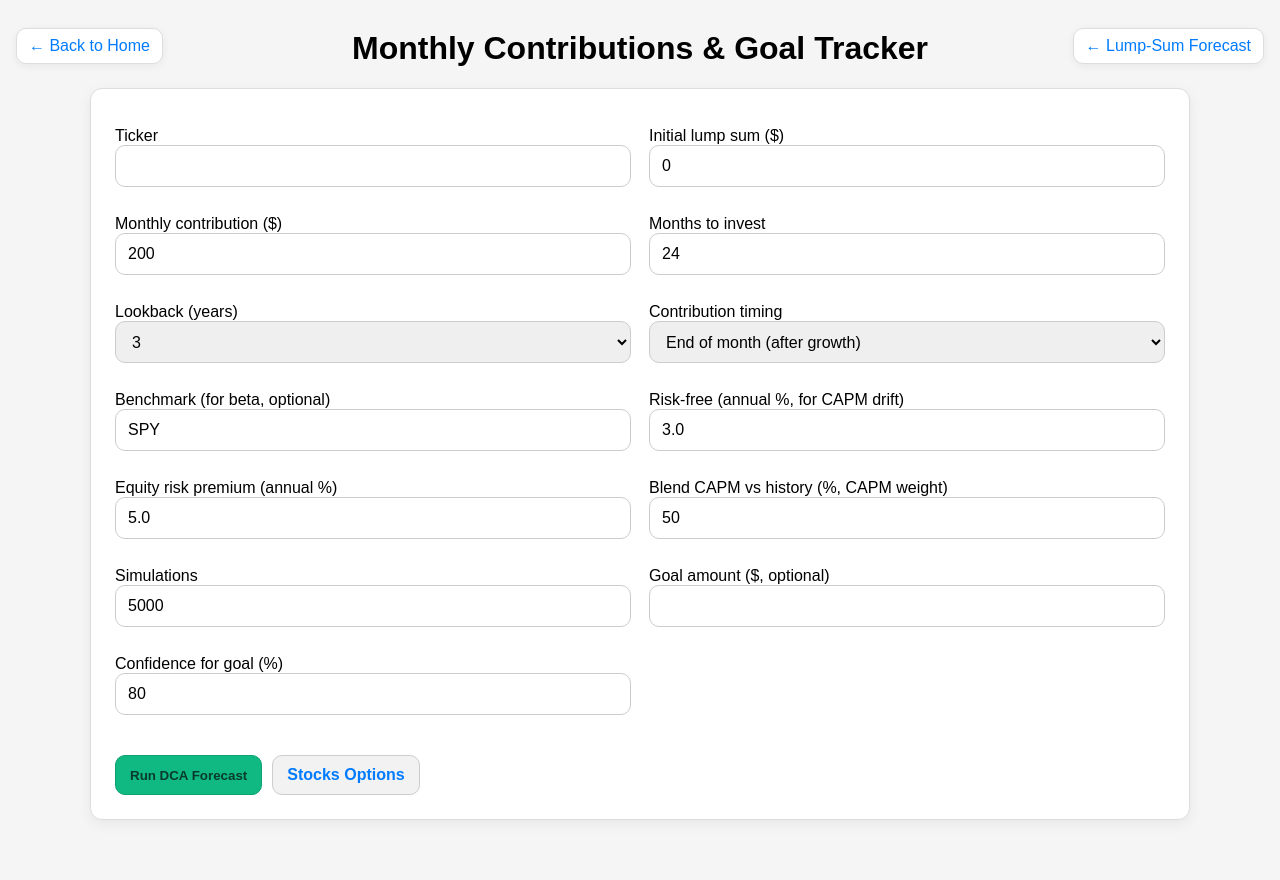
After one commit to worthingtontercero/know_your_investment, a Flask app: page /stocks/dca in a window 1280 px wide. The commit adds this page. Run offline with Flask 3, Linux system fonts and the light colour scheme.

Commit message:
added contributions forecast page 08/12

```diff
--- a/app.py
+++ b/app.py
@@ -155,6 +155,95 @@ def compute_stock_forecast(
         },
     }
 
+def compute_dca_forecast(
+    ticker: str,
+    initial: float,
+    monthly: float,
+    months: int,
+    lookback_years: int = 3,
+    benchmark: str = "SPY",
+    rf_annual: float = 0.03,
+    erp_annual: float = 0.05,
+    capm_weight: float = 0.5,
+    sims: int = 5000,
+    timing: str = "EOM",
+    goal: float | None = None,
+    target_conf: float = 0.80,
+):
+    # Historical monthly returns (simple + log) for drift/vol
+    r_stock, lr_stock = _monthly_series(ticker, lookback_years)
+    if r_stock is None:
+        return None
+
+    m_log_hist = float(np.mean(lr_stock))
+    s_log_hist = float(np.std(lr_stock, ddof=1))
+
+    beta_val = None
+    if benchmark:
+        r_bench, _ = _monthly_series(benchmark, lookback_years)
+        if r_bench is not None:
+            beta_val = _estimate_beta(r_stock, r_bench)
+
+    # Monthly CAPM expectation → log mean
+    rf_m  = (1.0 + rf_annual) ** (1.0/12.0) - 1.0
+    erp_m = (1.0 + erp_annual) ** (1.0/12.0) - 1.0
+    e_capm_m = rf_m + (beta_val if beta_val is not None else 1.0) * erp_m
+    m_log_capm = float(np.log1p(e_capm_m))
+
+    # Blend drift; keep historical volatility
+    w = float(np.clip(capm_weight, 0.0, 1.0))
+    m_log = w * m_log_capm + (1.0 - w) * m_log_hist
+    s_log = s_log_hist
+
+    n = max(1, int(months))
+    sims = max(100, int(sims))
+    rng = np.random.default_rng()
+    lr_paths = rng.normal(loc=m_log, scale=s_log, size=(sims, n))
+    gf = np.exp(lr_paths)                  # growth factors per month
+    total = gf.prod(axis=1)                # growth of $1 over n months
+    cumprod_fwd = gf.cumprod(axis=1)
+
+    if timing.upper() == "BOM":
+        # contribution grows from month t (including that month)
+        denom = np.concatenate([np.ones((sims, 1)), cumprod_fwd[:, :-1]], axis=1)
+        S = (total[:, None] / denom).sum(axis=1)
+        mode = "BOM"
+    else:
+        # contribution added after month t growth (end-of-month)
+        S = (total[:, None] / cumprod_fwd).sum(axis=1)
+        mode = "EOM"
+
+    fv = initial * total + monthly * S
+    p05, p25, p50, p75, p95 = np.percentile(fv, [5, 25, 50, 75, 95])
+
+    prob_goal = None
+    required_monthly = None
+    if goal is not None and goal > 0:
+        prob_goal = float(np.mean(fv >= goal))
+        # For each path, the monthly needed to hit goal: (goal - initial*total) / S
+        req = (goal - initial * total) / S
+        req = np.maximum(0.0, req)  # no negative requirement
+        tc = float(np.clip(target_conf, 0.0, 0.999))
+        required_monthly = float(np.quantile(req, tc))
+
+    invested = float(initial + monthly * n)
+
+    return {
+        "ticker": ticker,
+        "lookback": lookback_years,
+        "count": int(len(r_stock)),
+        "timing": mode,
+        "beta": {"bench": benchmark if benchmark else None, "value": beta_val},
+        "forecast": {
+            "fv_p05": float(p05), "fv_p25": float(p25), "fv_p50": float(p50),
+            "fv_p75": float(p75), "fv_p95": float(p95),
+            "prob_goal": prob_goal,
+            "required_monthly": required_monthly,
+        },
+        "invested": invested,
+        "conf": int(round(target_conf * 100)),
+    }
+
 # =============== Routes ===============
 
 @app.route("/")
@@ -169,6 +258,100 @@ def bonds():
 def stocks_home():
     # Hub page with buttons to the sub-tools
     return render_template("stocks_home.html")
+
+@app.route("/stocks/correlation", methods=["GET", "POST"])
+def stocks_correlation():
+    ctx = {"form": {"lookback": 3, "freq": "M"}, "result": None, "error": None}
+
+    if request.method == "POST":
+        raw = (request.form.get("tickers") or "").upper()
+        tickers = [t for t in {tok.strip(", ").strip() for tok in raw.replace(",", " ").split()} if t]
+        lookback = int(request.form.get("lookback") or 3)
+        freq = (request.form.get("freq") or "M").upper()
+
+        ctx["form"] = {"tickers": ", ".join(tickers), "lookback": lookback, "freq": freq}
+
+        if len(tickers) < 2:
+            ctx["error"] = "Please enter at least two tickers."
+            return render_template("stocks_correlation.html", **ctx)
+
+        try:
+            res = compute_correlation_matrix(tickers, lookback_years=lookback, freq=freq)
+            if res is None:
+                ctx["error"] = "Could not compute correlations (insufficient overlapping data)."
+            else:
+                ctx["result"] = res
+        except Exception as e:
+            ctx["error"] = f"Error: {e}"
+
+    return render_template("stocks_correlation.html", **ctx)
+
+
+def compute_correlation_matrix(tickers, lookback_years=3, freq="M"):
+    """
+    Returns dict with tickers, correlation matrix (list of lists),
+    simple stats, and a CSS class heatmap for each cell.
+    """
+    end = pd.Timestamp.today(tz="UTC").normalize()
+    start = end - pd.DateOffset(years=lookback_years, months=1)
+
+    frames = []
+    for t in tickers:
+        df = yf.download(t, start=start, end=end, auto_adjust=True, progress=False, threads=False)
+        if df is None or df.empty:
+            continue
+        close = df["Close"].copy()
+        if freq.upper() == "M":
+            close = close.resample("M").last()
+        # simple returns
+        r = close.pct_change().dropna()
+        r.name = t
+        frames.append(r)
+
+    if not frames:
+        return None
+
+    rets = pd.concat(frames, axis=1, join="inner").dropna()
+    if rets.shape[1] < 2 or rets.shape[0] < 6:
+        return None
+
+    corr = rets.corr()
+
+    # Stats over off-diagonal values
+    n = corr.shape[0]
+    mask_offdiag = ~np.eye(n, dtype=bool)
+    vals = corr.where(mask_offdiag).stack()
+    avg_pair = float(vals.mean()) if len(vals) else None
+    min_pair = float(vals.min()) if len(vals) else None
+    max_pair = float(vals.max()) if len(vals) else None
+
+    # Discrete class buckets (negative -> red, near 0 -> white, positive -> green)
+    def bucket_class(c):
+        c = float(max(-1.0, min(1.0, c)))
+        if c <= -0.75:    return "cneg3"
+        elif c <= -0.40:  return "cneg2"
+        elif c <= -0.10:  return "cneg1"
+        elif c <  0.10:   return "czero"
+        elif c <  0.40:   return "cpos1"
+        elif c <  0.75:   return "cpos2"
+        else:             return "cpos3"
+
+    matrix_vals = corr.values.tolist()
+    class_matrix = [[bucket_class(v) for v in row] for row in corr.values]
+
+    title = f"{'Daily' if freq.upper()=='D' else 'Monthly'} return correlations — {lookback_years}y lookback"
+
+    return {
+        "title": title,
+        "tickers": list(corr.columns),
+        "matrix": matrix_vals,
+        "class_matrix": class_matrix,
+        "avg_pairwise": avg_pair,
+        "min_pair": min_pair,
+        "max_pair": max_pair,
+        "periods": int(rets.shape[0]),
+    }
+
 
 @app.route("/stocks/trailing", methods=["GET", "POST"])
 def stocks_trailing():
@@ -204,6 +387,50 @@ def stocks_trailing():
 
     # This still uses your existing template file:
     return render_template("stocks.html", **ctx)
+
+@app.route("/stocks/dca", methods=["GET", "POST"])
+def stocks_dca():
+    ctx = {"form": {"months": 24, "lookback": 3, "timing": "EOM",
+                    "rf": 3.0, "erp": 5.0, "blend": 50, "sims": 5000,
+                    "benchmark": "SPY"},
+           "result": None, "error": None}
+
+    if request.method == "POST":
+        ticker   = (request.form.get("ticker") or "").upper().strip()
+        initial  = float(request.form.get("initial") or 0)
+        monthly  = float(request.form.get("monthly") or 0)
+        months   = int(float(request.form.get("months") or 0))
+        lookback = int(request.form.get("lookback") or 3)
+        timing   = (request.form.get("timing") or "EOM").upper()
+        bench    = (request.form.get("benchmark") or "SPY").upper().strip() or "SPY"
+        rf_ann   = float(request.form.get("rf") or 3.0) / 100.0
+        erp_ann  = float(request.form.get("erp") or 5.0) / 100.0
+        blend    = float(request.form.get("blend") or 50) / 100.0
+        sims     = int(float(request.form.get("sims") or 5000))
+        goal     = request.form.get("goal")
+        conf     = float(request.form.get("conf") or 80) / 100.0
+        goal_val = float(goal) if goal not in (None, "",) else None
+
+        ctx["form"] = {"ticker": ticker, "initial": initial, "monthly": monthly,
+                       "months": months, "lookback": lookback, "timing": timing,
+                       "benchmark": bench, "rf": rf_ann*100, "erp": erp_ann*100,
+                       "blend": int(blend*100), "sims": sims, "goal": goal_val, "conf": int(conf*100)}
+
+        try:
+            res = compute_dca_forecast(
+                ticker=ticker, initial=initial, monthly=monthly, months=months,
+                lookback_years=lookback, benchmark=bench,
+                rf_annual=rf_ann, erp_annual=erp_ann, capm_weight=blend,
+                sims=sims, timing=timing, goal=goal_val, target_conf=conf
+            )
+            if res is None:
+                ctx["error"] = f"Could not run forecast for '{ticker}'."
+            else:
+                ctx["result"] = res
+        except Exception as e:
+            ctx["error"] = f"Error: {e}"
+
+    return render_template("stocks_dca.html", **ctx)
 
 
 @app.route("/stocks/forecast", methods=["GET", "POST"])
--- a/static/style.css
+++ b/static/style.css
@@ -196,3 +196,13 @@ input[type="number"] {
 .glossary dt { font-weight: 700; }
 .glossary dd { margin: 4px 0 12px 0; }
 .glossary code { background:#f6f6f6; border:1px solid #eaeaea; border-radius:6px; padding:1px 6px; }
+/* Correlation heatmap buckets */
+.matrix td.cneg3 { background: #ffd0d0; } /* <= -0.75 strong negative */
+.matrix td.cneg2 { background: #ffe0e0; } /* -0.75 .. -0.40 */
+.matrix td.cneg1 { background: #fff0f0; } /* -0.40 .. -0.10 */
+.matrix td.czero { background: #ffffff; } /* -0.10 ..  0.10 */
+.matrix td.cpos1 { background: #f0fff0; } /*  0.10 ..  0.40 */
+.matrix td.cpos2 { background: #e0ffe0; } /*  0.40 ..  0.75 */
+.matrix td.cpos3 { background: #d0ffd0; } /* >= 0.75 strong positive */
+
+.corner-right { right: 16px; left: auto; }
--- /dev/null
+++ b/templates/stocks_dca.html
@@ -0,0 +1,140 @@
+<!DOCTYPE html>
+<html lang="en">
+<head>
+  <meta charset="UTF-8"/>
+  <meta name="viewport" content="width=device-width, initial-scale=1.0"/>
+  <title>DCA & Goal Tracker — Know Your Investment</title>
+  <link rel="stylesheet" href="{{ url_for('static', filename='style.css') }}">
+</head>
+<body>
+  <a class="back back-top" href="/">← Back to Home</a>
+  <a class="back back-top corner-right" href="{{ url_for('stocks_forecast') }}">← Lump-Sum Forecast</a>
+  <h1>Monthly Contributions & Goal Tracker</h1>
+
+  <div class="container">
+    <form method="POST" class="grid">
+      <div class="row">
+        <label class="label" for="ticker">Ticker</label>
+        <input id="ticker" name="ticker" class="input" value="{{ form.ticker or '' }}" required>
+      </div>
+
+      <div class="row">
+        <label class="label" for="initial">Initial lump sum ($)</label>
+        <input id="initial" name="initial" class="input" type="number" step="1" value="{{ form.initial or 0 }}">
+      </div>
+
+      <div class="row">
+        <label class="label" for="monthly">Monthly contribution ($)</label>
+        <input id="monthly" name="monthly" class="input" type="number" step="1" value="{{ form.monthly or 200 }}" required>
+      </div>
+
+      <div class="row">
+        <label class="label" for="months">Months to invest</label>
+        <input id="months" name="months" class="input" type="number" step="1" value="{{ form.months or 24 }}" required>
+      </div>
+
+      <div class="row">
+        <label class="label" for="lookback">Lookback (years)</label>
+        <select id="lookback" name="lookback" class="select">
+          <option value="3"  {% if form.lookback==3 %}selected{% endif %}>3</option>
+          <option value="5"  {% if form.lookback==5 %}selected{% endif %}>5</option>
+          <option value="10" {% if form.lookback==10 %}selected{% endif %}>10</option>
+        </select>
+      </div>
+
+      <div class="row">
+        <label class="label" for="timing">Contribution timing</label>
+        <select id="timing" name="timing" class="select">
+          <option value="EOM" {% if form.timing=='EOM' %}selected{% endif %}>End of month (after growth)</option>
+          <option value="BOM" {% if form.timing=='BOM' %}selected{% endif %}>Beginning of month (before growth)</option>
+        </select>
+      </div>
+
+      <div class="row">
+        <label class="label" for="benchmark">Benchmark (for beta, optional)</label>
+        <input id="benchmark" name="benchmark" class="input" value="{{ form.benchmark or 'SPY' }}">
+      </div>
+
+      <div class="row">
+        <label class="label" for="rf">Risk-free (annual %, for CAPM drift)</label>
+        <input id="rf" name="rf" class="input" type="number" step="0.01" value="{{ form.rf or 3.0 }}">
+      </div>
+
+      <div class="row">
+        <label class="label" for="erp">Equity risk premium (annual %)</label>
+        <input id="erp" name="erp" class="input" type="number" step="0.01" value="{{ form.erp or 5.0 }}">
+      </div>
+
+      <div class="row">
+        <label class="label" for="blend">Blend CAPM vs history (%, CAPM weight)</label>
+        <input id="blend" name="blend" class="input" type="number" step="1" value="{{ form.blend or 50 }}">
+      </div>
+
+      <div class="row">
+        <label class="label" for="sims">Simulations</label>
+        <input id="sims" name="sims" class="input" type="number" step="100" value="{{ form.sims or 5000 }}">
+      </div>
+
+      <div class="row">
+        <label class="label" for="goal">Goal amount ($, optional)</label>
+        <input id="goal" name="goal" class="input" type="number" step="1" value="{{ form.goal or '' }}">
+      </div>
+
+      <div class="row">
+        <label class="label" for="conf">Confidence for goal (%)</label>
+        <input id="conf" name="conf" class="input" type="number" step="1" value="{{ form.conf or 80 }}">
+      </div>
+
+      <div class="row" style="grid-column: 1 / -1;">
+        <div class="btns">
+          <button class="btn primary" type="submit">Run DCA Forecast</button>
+          <a class="btn" href="{{ url_for('stocks_home') }}">Stocks Options</a>
+        </div>
+      </div>
+    </form>
+
+    {% if error %}
+      <p class="note" style="color:#b00020">{{ error }}</p>
+    {% endif %}
+
+    {% if result %}
+      <div class="row" style="margin-top:16px">
+        <h3>{{ result.ticker }} — {{ result.count }} months used (lookback {{ result.lookback }}y, {{ result.timing }})</h3>
+
+        <div class="stats">
+          <div class="stat">
+            <div class="k">Median future value</div>
+            <div class="v">$ {{ result.forecast.fv_p50|round(2) }}</div>
+          </div>
+          <div class="stat">
+            <div class="k">Range (5%–95%)</div>
+            <div class="v">$ {{ result.forecast.fv_p05|round(2) }} • $ {{ result.forecast.fv_p95|round(2) }}</div>
+          </div>
+          <div class="stat">
+            <div class="k">Total invested (initial + monthly)</div>
+            <div class="v">$ {{ result.invested|round(2) }}</div>
+          </div>
+        </div>
+
+        {% if result.forecast.prob_goal is not none %}
+          <div class="stats" style="margin-top:10px">
+            <div class="stat">
+              <div class="k">Chance to reach goal</div>
+              <div class="v">{{ (100*result.forecast.prob_goal)|round(1) }}%</div>
+            </div>
+            <div class="stat">
+              <div class="k">Required monthly for {{ result.conf }}% chance</div>
+              <div class="v">$ {{ result.forecast.required_monthly|round(2) }}</div>
+            </div>
+          </div>
+        {% endif %}
+
+        <p class="note">
+          We simulate monthly returns many times using a drift that blends history with a market model,
+          then apply your contributions each month. Results are ranges, not promises.
+        </p>
+      </div>
+    {% endif %}
+  </div>
+</body>
+</html>
--- a/templates/stocks_forecast.html
+++ b/templates/stocks_forecast.html
@@ -8,6 +8,10 @@
 </head>
 <body>
   <a class="back back-top" href="/">← Back to Home</a>
+  <a class="back back-top corner-right" href="{{ url_for('stocks_dca') }}">
+  Contributions &amp; Goal →
+</a>
+
   <h1>Stock Forecast (Monte Carlo)</h1>
 
   <div class="container">
```
Also changed, not shown: templates/stocks_correlation.html (added, +111 -0 lines), templates/stocks_home.html (+5 -3 lines).
